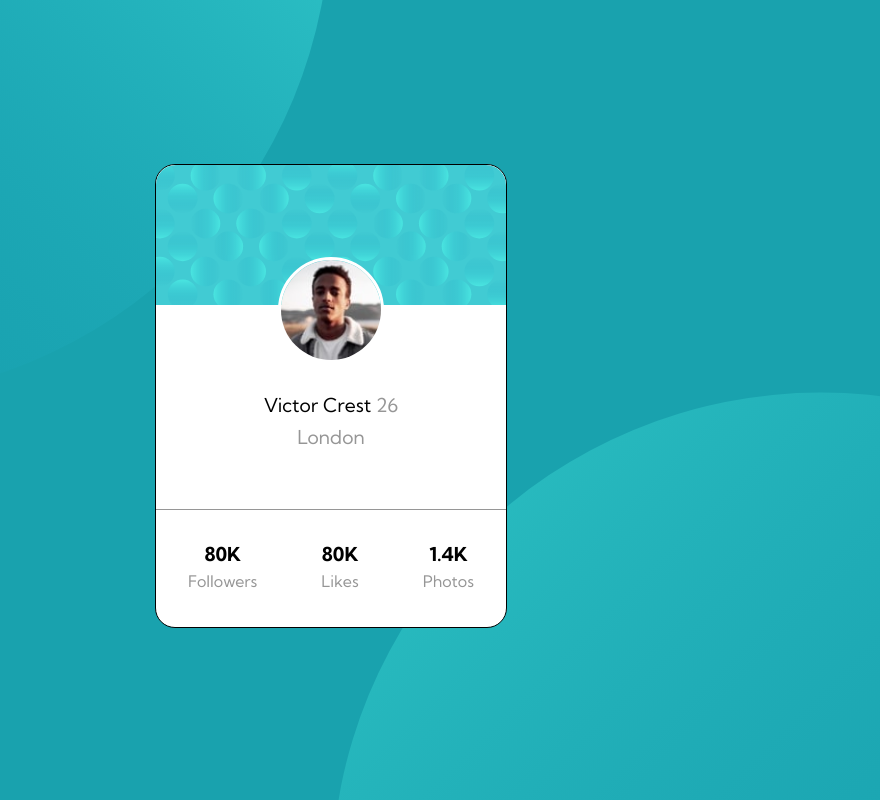
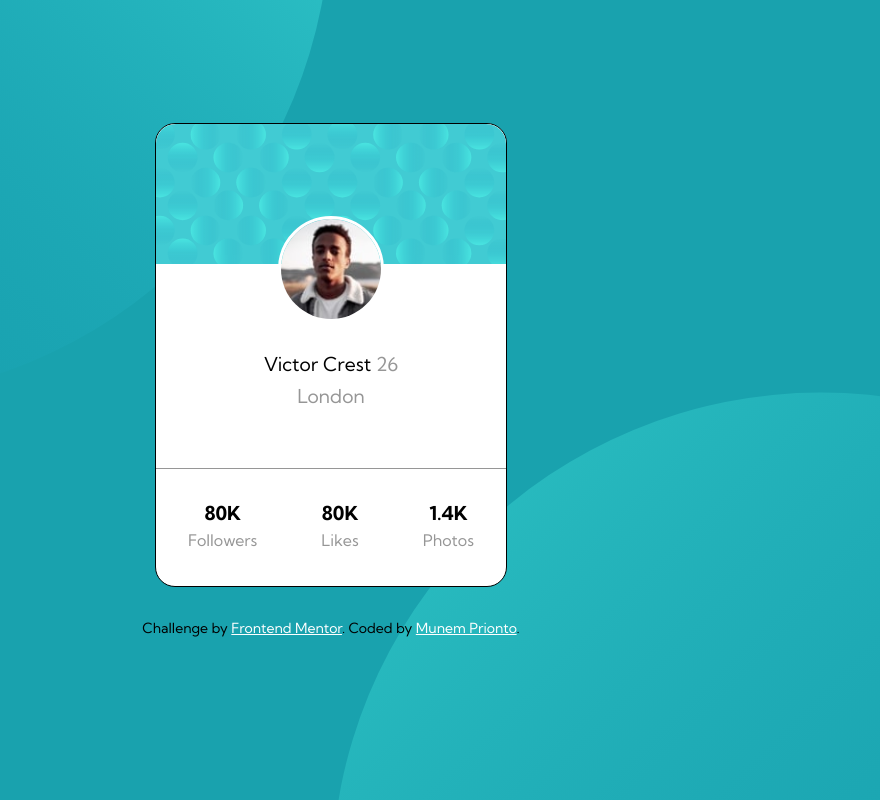
Before and after one commit to Munem-Prionto/frontendmentor.io, a plain HTML site: page profile-card-component/index.html in a window 1280 px wide. Shown: the top 800 px of the page, without its empty margins (309-1189 px from the left). Drawn offline with Linux system fonts and the light colour scheme.

Commit message:
Update index.html

```diff
--- a/profile-card-component/index.html
+++ b/profile-card-component/index.html
@@ -2,16 +2,16 @@
 <html lang="en">
 <head>
   <meta charset="UTF-8">
-  <meta name="viewport" content="width=device-width, initial-scale=1.0"> <!-- displays site properly based on user's device -->
+  <meta name="viewport" content="width=device-width, initial-scale=1.0">
 
   <link rel="icon" type="image/png" sizes="32x32" href="./images/favicon-32x32.png">
 
   <title>Frontend Mentor | Profile card component</title>
 
-  <!-- Feel free to remove these styles or customise in your own stylesheet 👍 -->
+
   <style>
-    .attribution { font-size: 11px; text-align: center; }
-    .attribution a { color: hsl(228, 45%, 44%); }
+    .attribution { font-size: 14px; text-align: center; padding: 2rem 0rem;}
+    .attribution a { color: white; }
   </style>
   <link rel="stylesheet" href="style.css">
 </head>
@@ -49,6 +49,9 @@
     </div>
 
   </div>
-
+  <div class="attribution">
+    Challenge by <a href="https://www.frontendmentor.io?ref=challenge" target="_blank">Frontend Mentor</a>.
+    Coded by <a href="https://munemprionto.netlify.app">Munem Prionto</a>.
+  </div>
 </body>
 </html>
```
